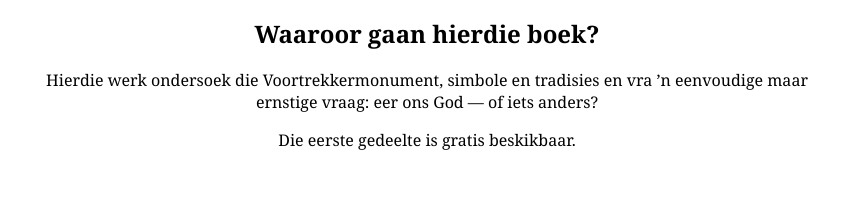
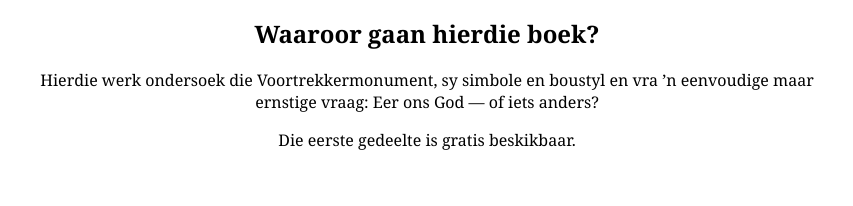
Before and after one commit to francoismullerepos-commits/gouekalf, a plain HTML site: page index.html in a window 1280 px wide. Shown: the part 213-419 px from the top of the page, 213-1066 px from the left. Drawn offline with Linux system fonts and the light colour scheme.

Commit message:
Update index.html

```diff
--- a/index.html
+++ b/index.html
@@ -17,9 +17,10 @@
 <h2>Waaroor gaan hierdie boek?</h2>
 
 <p>
-Hierdie werk ondersoek die Voortrekkermonument, simbole en tradisies
+Hierdie werk ondersoek die Voortrekkermonument, sy simbole en boustyl
 en vra ’n eenvoudige maar ernstige vraag:
-eer ons God — of iets anders?
+
+Eer ons God — of iets anders?
 </p>
 
 <p>
```
